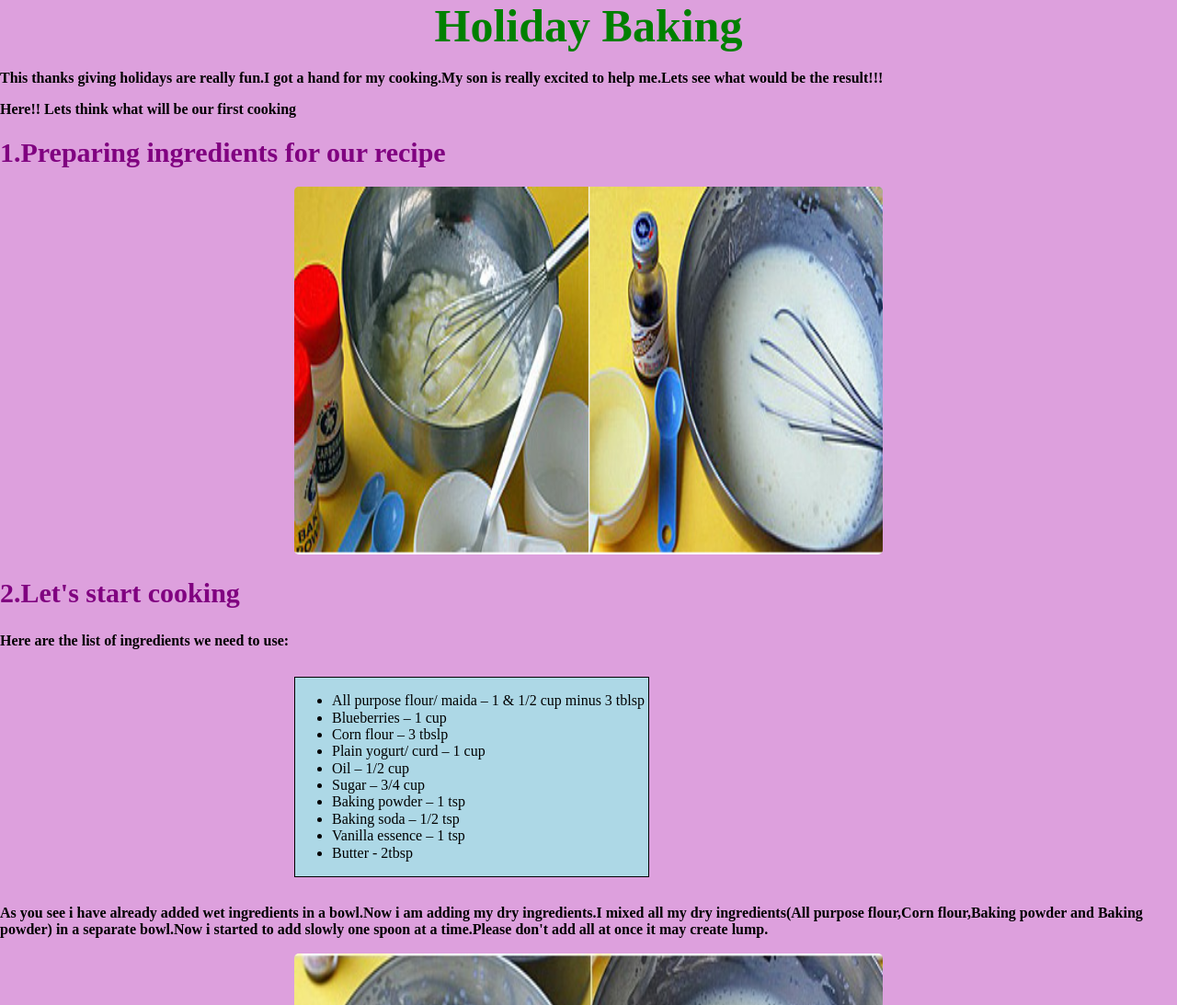
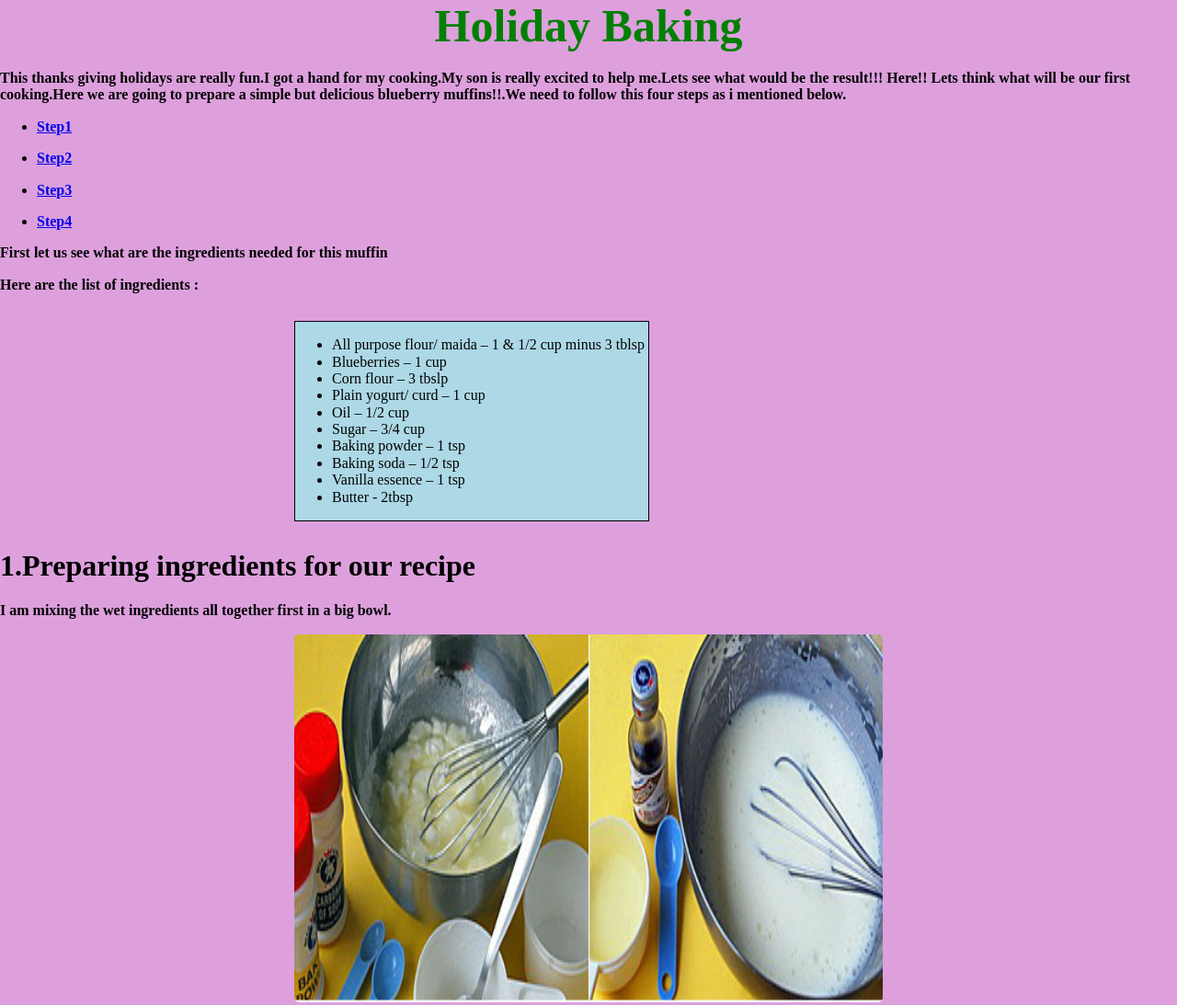
Before and after one commit to mathirathinam/html-me-something, a plain HTML site: page index.html in a window 1280 px wide. Shown: the top 1093 px of the page at 92% size. Drawn offline with Linux system fonts and the light colour scheme.

Commit message:
changes in index.html

```diff
--- a/index.html
+++ b/index.html
@@ -5,23 +5,38 @@
       <title>Holiday Baking</title>
       <link rel="stylesheet" href="styles.css">
       <link rel="stylesheet" href="normalize.css">
+
    </head>
 
    <body>
        <header>Holiday Baking</header>
+
        <main>
            <p>
                This thanks giving holidays are really fun.I got a hand for my cooking.My son is really excited to help me.Lets see what would be the result!!!
+               Here!! Lets think what will be our first cooking.Here we are going to prepare a simple but delicious blueberry muffins!!.We need to follow this four steps as i mentioned below.
             </p>
+           <nav>
+            <ul>
+                <li>
+
+                    <a  href="#step1"><p>Step1</p></a>
+
+                </li>
+                <li>
+                    <a  href="#step2"><p>Step2</p></a>
+                </li>
+                <li>
+                    <a  href="#step3"><p>Step3</p></a>
+                </li>
+                <li>
+                    <a  href="#step4"><p>Step4</p></a>
+                </li>
+            </ul>
+        </nav>
            <article>
-               <p>Here!! Lets think what will be our first cooking</p>
-
-               <h1 id="steps">1.Preparing ingredients for our recipe </h1>
-
-               <img src="images\Mixig_Wet_Ingredients.jpg" class="centerImage" alt="Mixing wet ingredients" width="800" height="400"/>
-
-               <h2 id="steps">2.Let's start cooking</h2>
-               <p>Here are the list of ingredients we need to use:</p>
+               <p>First let us see what are the ingredients needed for this muffin</p>
+                <p>Here are the list of ingredients :</p>
                 <div>
                  <ul>
                       <li> All purpose flour/ maida – 1 & 1/2 cup minus 3 tblsp</li>
@@ -36,25 +51,30 @@
                       <li>Butter - 2tbsp</li>
                  </ul>
               </div>
+
+
+              <h1 id="step1" class ="steps">1.Preparing ingredients for our recipe </h1>
+               <p>I am mixing the wet ingredients all together first in a big bowl.</p>
+
+               <img src="images\Mixig_Wet_Ingredients.jpg" class="centerImage" alt="Mixing wet ingredients" width="800" height="400"/>
+
+               <h2 id="step2" class ="steps">2.Let's start cooking</h2>
+
                <p>As you see i have already added wet ingredients in a bowl.Now i am adding my dry ingredients.I mixed all my dry ingredients(All purpose flour,Corn flour,Baking powder and Baking powder) in a separate bowl.Now i started to add slowly one spoon at a time.Please don't add all at once it may create lump. </p>
                <img src="images/Adding_Dry_Ingredients.jpg" class="centerImage" alt="Adding Dry Ingredients" width="800" height="400">
-               <h3 id="steps">3.Adding Blue berries</h3>
+               <h3 id="step3" class ="steps">3.Adding Blue berries</h3>
                <p>I am adding blueberries into the flour mixer and give a gentle stir do not use whisk.use spatula and give gentle stir untill flour and bueberries are combined well.</p>
                <img src="images/Adding_Blureberries.jpg" class="centerImage" alt="Adding Blue berries" width ="800" height="400">
-               <h4 id="steps">4.Our Muffins are ready!!</h4>
+               <h4 id="step4" class ="steps">4.Our Muffins are ready!!</h4>
                <p>Preheated over for 350 degree fahrenheit for 10 minutes.Then place the muffin pan in middle rack for 20-25 minutes.My oven took exactly 23 minutes.Now take the pan out and kept in on clooling rack untill its cool completely.Now our delicious muffins are ready.this is my little one's first cooking.To say exactly it was our family's cooking time and we enjoyed throughly.</p>
                <img src="images/Result.jpg" class="centerImage" alt="Muffins are ready" width="800" height="400">
-
-
-
-                <address>
-                    Written by <a id="contact"  href="mailto:holidaycooking@gmail.com">Valarmathi</a>.<br>
-                    </address>
 
            </article>
 
         </main>
 
-
+        <address>
+            Written by <a id="contact"  href="mailto:holidaycooking@gmail.com">Valarmathi</a>.<br>
+            </address>
    </body>
 </html>
```
Lines whose indentation alone changed are shown as unchanged.
